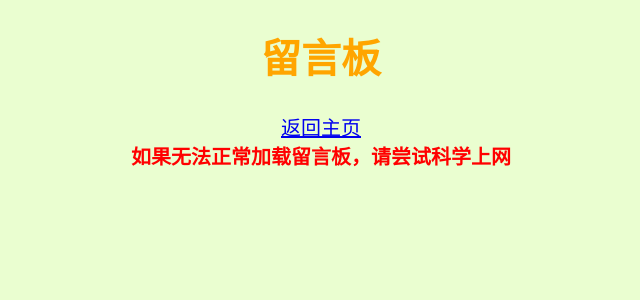
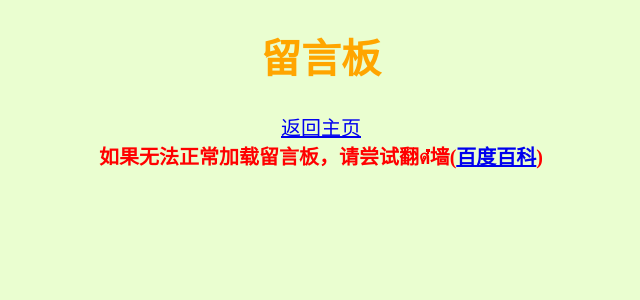
Before and after one commit to xkk1/xkk1.github.io, a Jekyll site: the page message.html, which Jekyll copies as it is, in a window 1280 px wide. Shown: the top 300 px of the page, without its empty margins (319-959 px from the left). Built offline with Jekyll 4.4.1, drawn with Linux system fonts in a browser that asks for light colours; comment, search, counter and statistics services are not loaded.

Commit message:
Update message.html

```diff
--- a/message.html
+++ b/message.html
@@ -11,7 +11,7 @@
     <h1 class="xkk_h1">留言板</h1>
     <p class="xkk_p center">
 <a href="/">返回主页</a><br />
-    <font color="red"><strong>如果无法正常加载留言板，请尝试科学上网</strong></font>
+    <font color="red"><strong>如果无法正常加载留言板，请尝试翻ด่่่่่่่่่่่่่่่่่่่่่่่่่่่่่่่่่่่่่่่่่่่่่่่่่่่่่่่่่่่่่่่่่่่่่่่่่่่่่่่่่่่่่่่่่่่่่่่่่่่่่่่่่่่่่่่่่่่่่่่่่่่่่่่่่่่่่่่่่่่่่่่่่่่่่่墙(<a href="https://baike.baidu.com/item/%E7%BF%BB%E5%A2%99/754773" target="_blank">百度百科</a>)</strong></font>
     </p>
 
 <div id="gitalk-container"></div>
```
